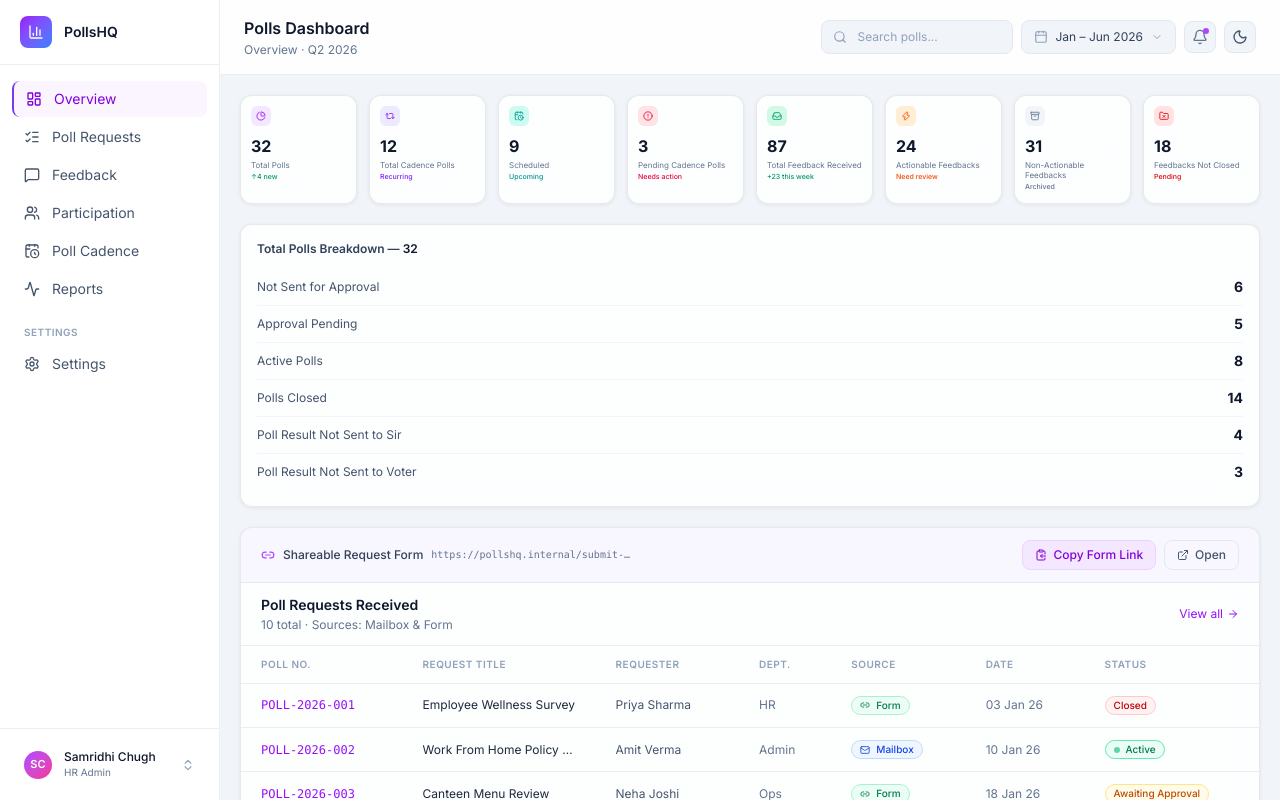
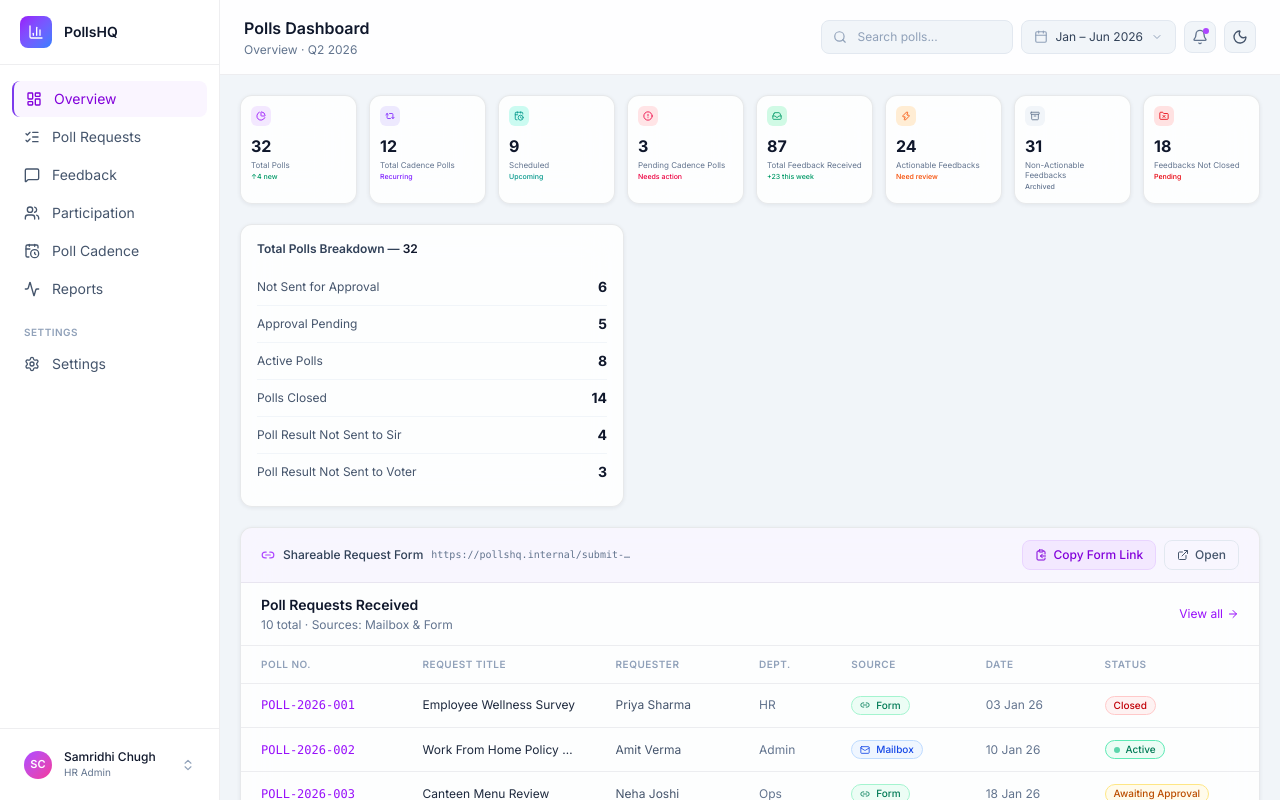
Before and after one commit to samridhichugh2000-hue/Pollsmockup, a Next.js app: page / in a window 1280 px wide. Shown: the top 800 px of the page. Built offline with nearby package versions, Linux system fonts and the light colour scheme.

Commit message:
constrain breakdown width to force vertical list

```diff
--- a/components/dashboard/TotalPollsBreakdown.tsx
+++ b/components/dashboard/TotalPollsBreakdown.tsx
@@ -4,7 +4,7 @@ const total = kpiData.find((k) => k.label === "Total Polls")?.value ?? 32;
 
 export function TotalPollsBreakdown() {
   return (
-    <div className="glass rounded-xl p-4">
+    <div className="glass rounded-xl p-4 max-w-sm">
       <p className="text-xs font-semibold text-slate-700 dark:text-slate-300 mb-3">
         Total Polls Breakdown — <span className="text-slate-900 dark:text-slate-100">{total}</span>
       </p>
```
